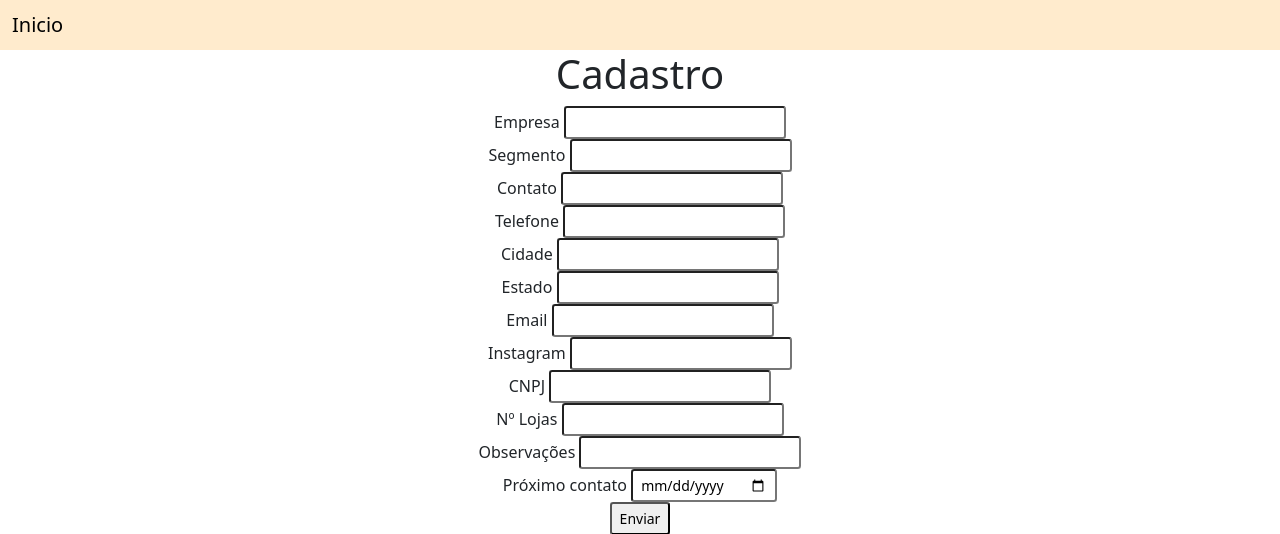
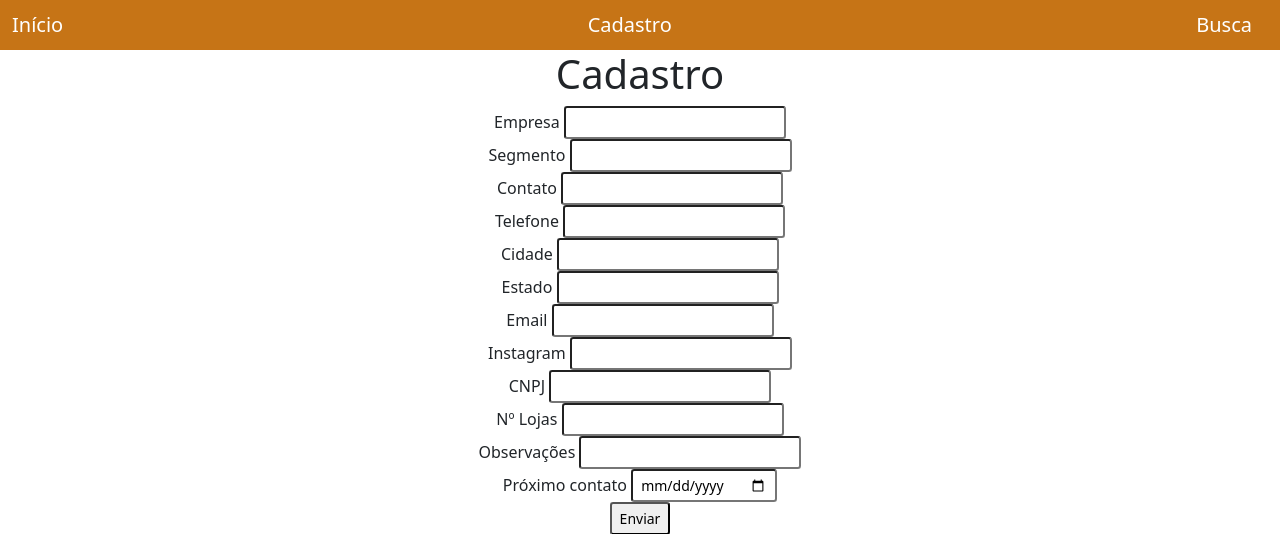
Before and after one commit to Univesp-PI-02/demo-repository, a Django app: page /cadastro/ in a window 1280 px wide. Shown: the top 534 px of the page. Run offline with Django 5.2, Linux system fonts and the light colour scheme.

Commit message:
inclusao cadastro/busca no base.html

```diff
--- a/projeto_cad/app_cad_clientes/templates/clientes/base.html
+++ b/projeto_cad/app_cad_clientes/templates/clientes/base.html
@@ -7,17 +7,23 @@
     <!-- Bootstrap CSS -->
     <link href="https://cdn.jsdelivr.net/npm/bootstrap@5.0.2/dist/css/bootstrap.min.css" rel="stylesheet" integrity="sha384-EVSTQN3/azprG1Anm3QDgpJLIm9Nao0Yz1ztcQTwFspd3yD65VohhpuuCOmLASjC" crossorigin="anonymous">
 
-    <title>Inicio</title>
+    <title>Equilibre - Cadastros</title>
   </head>
   <body>
-    <nav style="background-color: blanchedalmond !important;" class="navbar navbar-light bg-light">
+    <nav style="background-color: rgb(198, 116, 22) !important;" class="navbar navbar-light bg-light">
       <div class="container-fluid">
-        <span class="navbar-brand mb-0 h1"><a style="text-decoration: none; color: black;" href="{% url 'home' %}">Inicio</a></span>
+        <span class="navbar-brand mb-0 h1">
+          <a style="text-decoration: none; color: rgb(255, 255, 255);" href="{% url 'home' %}">Início</a>
+        </span>
+        <span class="navbar-brand mb-0 h1">
+          <a style="text-decoration: none; color: rgb(255, 255, 255);" href="{% url 'cadastro' %}">Cadastro</a>
+        </span>
+        <span class="navbar-brand mb-0 h1">
+          <a style="text-decoration: none; color: rgb(255, 255, 255);" href="{% url 'listagem_clientes' %}">Busca</a>
+        </span>
       </div>
     </nav>
     {%block conteudo%}
-
-
 
     {% endblock %}
 
--- a/projeto_cad/app_cad_clientes/templates/clientes/cadastro.html
+++ b/projeto_cad/app_cad_clientes/templates/clientes/cadastro.html
@@ -1,7 +1,7 @@
 {% extends 'clientes/base.html' %}
 {% block conteudo %}
 
-    <form action="{% url 'cadastro' %}" method="post"> <!-- Corrigido para enviar ao 'cadastro' -->
+    <form action="{% url 'cadastro' %}" method="post">
       {% csrf_token %}
       <div style="text-align: center;" class="container">
         <h1>Cadastro</h1>
```
